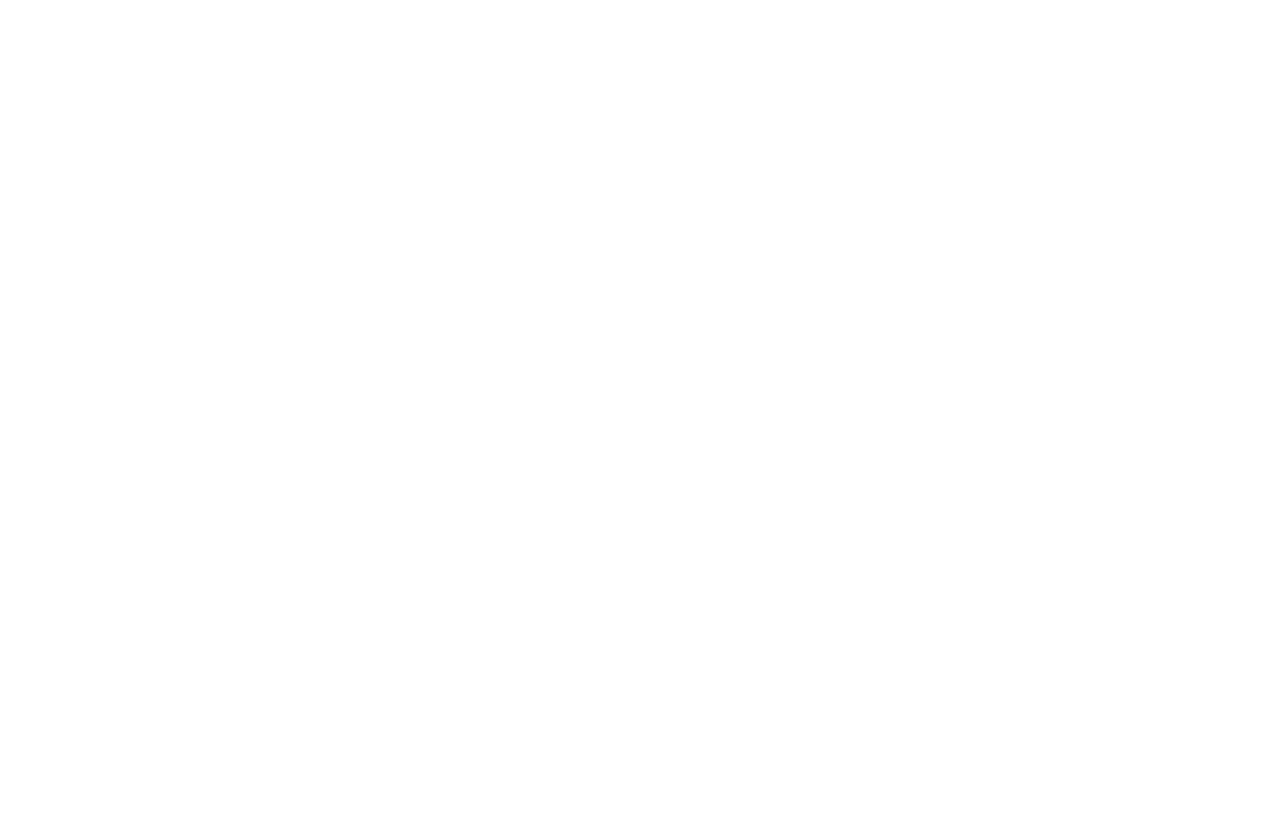
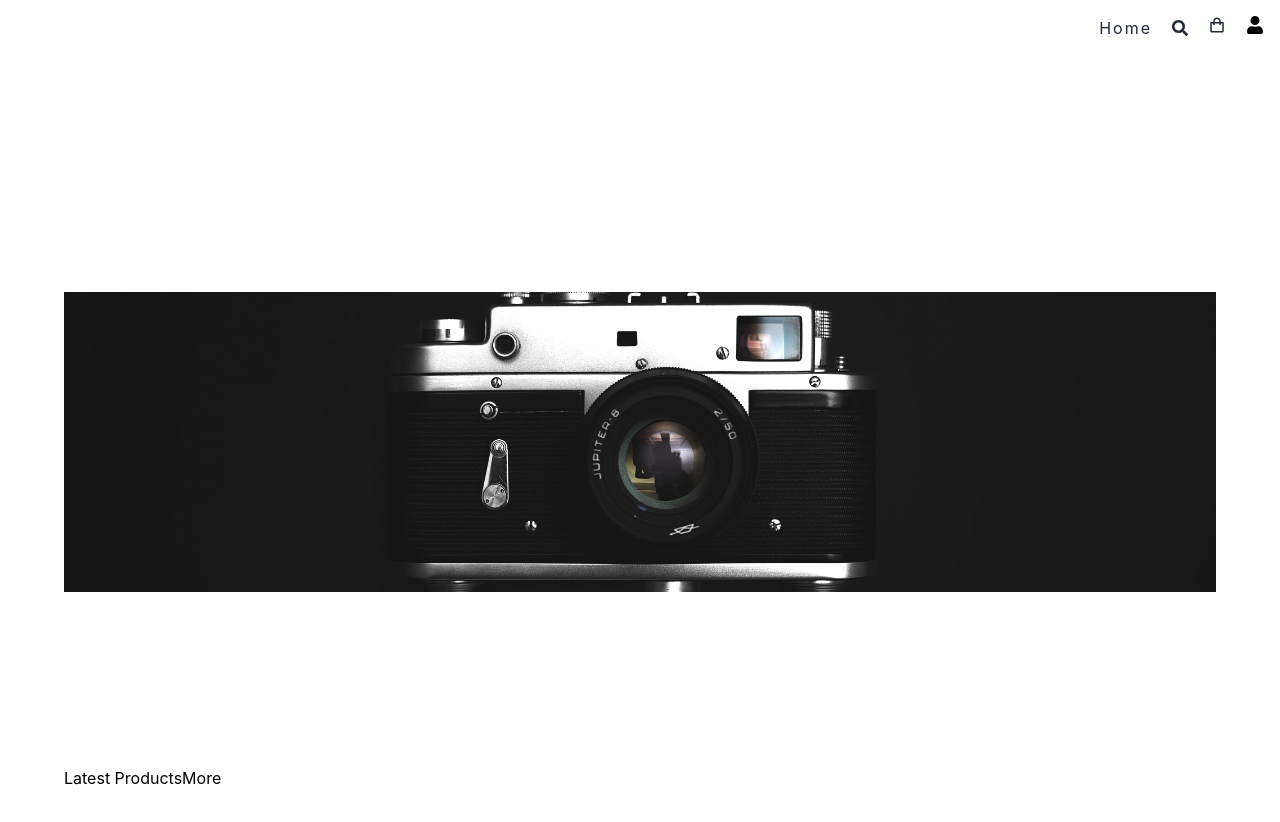
Before and after one commit to Ali-Hasan3312/GujranwalaZone-Frontend, a React (Vite) app: page / in a window 1280 px wide. Before the commit this address had no page. Before the commit the page ends 800 px from the top, so only its background shows below. Built offline with nearby package versions, Linux system fonts and the light colour scheme.

Commit message:
add frontend setup and add header component

```diff
--- a/src/App.tsx
+++ b/src/App.tsx
@@ -1,11 +1,13 @@
 import { BrowserRouter as Router, Routes, Route } from "react-router-dom"
 import { lazy, Suspense } from "react"
-import Loader from "./components/loader"
+import Header from "./components/header.tsx"
 
-// const Home   = lazy(()=> import("./pages/home"))
-// const Search = lazy(()=> import("./pages/search"))
-// const Cart   = lazy(()=> import("./pages/cart"))
-// const Loader = lazy(()=>import("./components/loader.tsx"))
+
+const Home   = lazy(()=> import("./pages/home"))
+const Search = lazy(()=> import("./pages/search"))
+const Cart   = lazy(()=> import("./pages/cart"))
+const Loader = lazy(()=>import("./components/loader.tsx"))
+//  Admin Imports
 const Dashboard   = lazy(()=> import("./pages/admin/dashboard"))
 const Customers   = lazy(()=> import("./pages/admin/customers"))
 const Products   = lazy(()=> import("./pages/admin/products.tsx"))
@@ -25,11 +27,15 @@ function App() {
 
   return (
   <Router>
+    {/*  Header */}
+    <Header />
     <Suspense fallback={<Loader />}>
     <Routes>
-      {/* <Route path="/" element={<Home />} />
+
+      <Route path="/" element={<Home />} />
       <Route path="/search" element={<Search />} />
-      <Route path="/cart" element={<Cart />} /> */}
+      <Route path="/cart" element={<Cart />} />
+      // Admin Routes
       <Route path="/admin/dashboard" element={<Dashboard />} />
       <Route path="/admin/customers" element={<Customers />} />
       <Route path="/admin/products" element={<Products />} />
--- a/src/app.css
+++ b/src/app.css
@@ -8,6 +8,7 @@ body{
     margin: 0;
     padding: 0;
     box-sizing: border-box;
+    user-select: none;
 }
 
 a{
@@ -112,3 +113,15 @@ tbody > button:last-child{
 .btngrid{
     grid-column: 1/3;
 }
+
+.firstdialog{
+    position: absolute;
+    left: calc(100% - 100px);
+    top: 8%;
+}
+.home{
+    height: calc(100vh - 4rem);
+}
+.home > section{
+    background: url("./assets/cover.jpg") no-repeat center / cover;
+}
--- /dev/null
+++ b/src/components/header.tsx
@@ -0,0 +1,50 @@
+import { useState } from 'react'
+import { BiShoppingBag } from 'react-icons/bi'
+import { FaSearch, FaSign, FaSignOutAlt, FaUser } from 'react-icons/fa'
+import { Link } from 'react-router-dom'
+
+const user = {_id: "asvfd",role:"admin"}
+const Header = () => {
+    const [isOpen, setIsOpen] = useState<boolean>(false)
+    const logoutHandler = ()=>{
+        setIsOpen(false)
+    }
+  return (
+   <nav className='header flex  justify-end items-stretch gap-5 p-4'>
+    <Link onClick={()=> setIsOpen(false)} className=' text-gray-800 tracking-[2px] text-md hover:text-teal-500 mb-2' to={"/"} >Home</Link>
+    <Link onClick={()=> setIsOpen(false)} className=' text-gray-800 text-md hover:text-teal-500 mt-1' to={"/search"} ><FaSearch /></Link>
+    <Link onClick={()=> setIsOpen(false)} className=' text-gray-800  text-lg hover:text-teal-500 mb-2' to={"/cart"} ><BiShoppingBag /></Link>
+
+    {
+        user?._id? (
+            <>
+            <button onClick={()=> setIsOpen(false)} className=' border-none text-lg cursor-pointer bg-transparent hover:text-teal-500 mb-9'>
+                <FaUser />
+            </button>
+            <dialog open={isOpen} className='firstdialog border border-solid border-gray-300 rounded p-3 w-[100px] '>
+                <div className='flex flex-col justify-start items-center gap-1'>
+                    {
+                       user.role==="admin" && (
+                        <Link onClick={()=> setIsOpen(false)} className=' text-gray-800 tracking-[2px] text-lg hover:text-teal-500' to={"/admin/dashboard"}>Admin</Link>
+                       )
+                    }
+                    <Link onClick={()=> setIsOpen(false)} className=' text-gray-800 tracking-[2px] text-lg hover:text-teal-500' to={"/orders"}>Orders</Link>
+                    <button onClick={logoutHandler}  className=' border-none text-lg cursor-pointer bg-transparent hover:text-teal-500'>
+                        <FaSignOutAlt />
+                    </button>
+                </div>
+            </dialog>
+            </>
+        ) : (
+            <Link to={"/login"} >
+             <FaSign />
+            </Link>
+
+
+        )
+    }
+   </nav>
+  )
+}
+
+export default Header
--- a/src/components/loader.tsx
+++ b/src/components/loader.tsx
@@ -1,4 +1,3 @@
-import React from 'react'
 
 const Loader = () => {
   return (
--- a/src/pages/home.tsx
+++ b/src/pages/home.tsx
@@ -1,7 +1,15 @@
+import { Link } from "react-router-dom"
 
 const Home = () => {
   return (
-    <div>Home</div>
+    <div className="home py-8 px-[5%] flex flex-col w-full">
+      <section className=" w-full m-auto h-[18.75rem]"></section>
+      <h1>
+        Latest Products
+        <Link to={"/search"} className="findMore">More</Link>
+      </h1>
+      <main></main>
+    </div>
   )
 }
 
```
Also changed, not shown: src/assets/cover.jpg (added).
